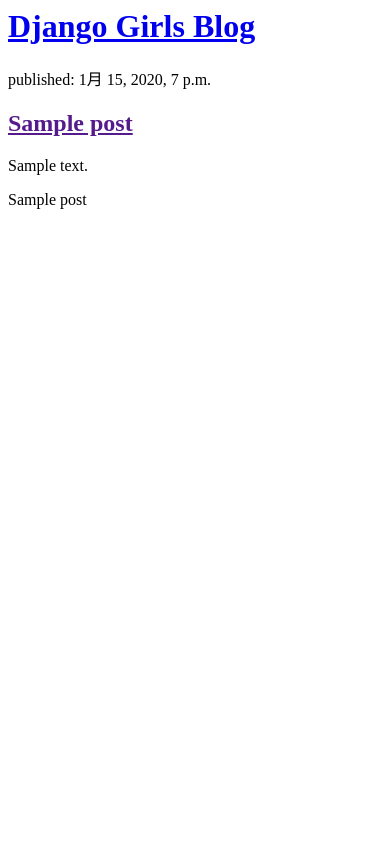
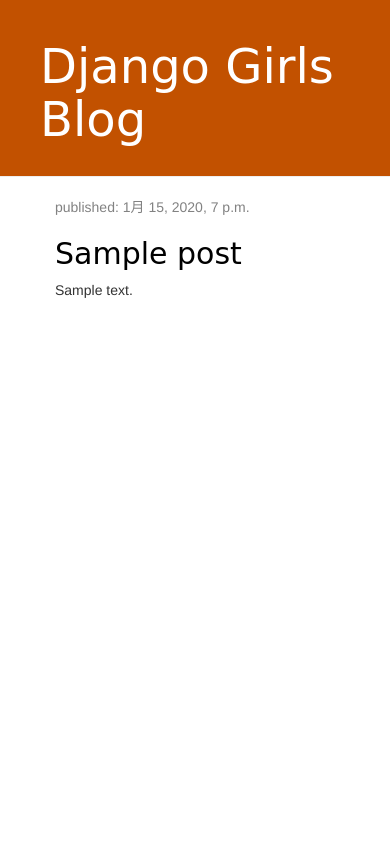
Before and after one commit to yuma1004/my-first-blog, a Django app: page / in a window 390 px wide. Run offline with Django 3.2, Linux system fonts and the light colour scheme; tables that the repository leaves empty hold one stand-in row (values such as "Sample post"); some libraries are stand-ins or nearby versions.

Commit message:
cssの追加

```diff
--- /dev/null
+++ b/blog/static/css/blog.css
@@ -0,0 +1,56 @@
+.page-header {
+  background-color: #C25100;
+  margin-top: 0;
+  padding: 20px 20px 20px 40px;
+}
+
+.page-header h1,
+.page-header h1 a,
+.page-header h1 a:visited,
+.page-header h1 a:active {
+  color: #ffffff;
+  font-size: 36pt;
+  text-decoration: none;
+}
+
+.content {
+  margin-left: 40px;
+}
+
+h1,
+h2,
+h3,
+h4 {
+  font-family: 'Lobster', cursive;
+}
+
+.date {
+  color: #828282;
+}
+
+.save {
+  float: right;
+}
+
+.post-form textarea,
+.post-form input {
+  width: 100%;
+}
+
+.top-menu,
+.top-menu:hover,
+.top-menu:visited {
+  color: #ffffff;
+  float: right;
+  font-size: 26pt;
+  margin-right: 20px;
+}
+
+.post {
+  margin-bottom: 70px;
+}
+
+.post h2 a,
+.post h2 a:visited {
+  color: #000000;
+}
--- a/blog/templates/blog/post_list.html
+++ b/blog/templates/blog/post_list.html
@@ -1,21 +1,29 @@
+{% load static %}
 <html>
     <head>
         <title>Django Girls blog</title>
+        <link rel="stylesheet" href="//maxcdn.bootstrapcdn.com/bootstrap/3.2.0/css/bootstrap.min.css">
+        <link rel="stylesheet" href="//maxcdn.bootstrapcdn.com/bootstrap/3.2.0/css/bootstrap-theme.min.css">
+        <link rel="stylesheet" href="{% static 'css/blog.css' %}">
     </head>
     <body>
-        <div>
+      <div class="page-header">
           <h1><a href="/">Django Girls Blog</a></h1>
       </div>
-
+      <div class="content container">
+          <div class="row">
+              <div class="col-md-8">
                   {% for post in posts %}
-          <div>
+                      <div class="post">
+                          <div class="date">
                               <p>published: {{ post.published_date }}</p>
+                          </div>
                           <h2><a href="">{{ post.title }}</a></h2>
                           <p>{{ post.text|linebreaksbr }}</p>
                       </div>
-            {{ post }}
                   {% endfor %}
-
-
+              </div>
+          </div>
+      </div>
     </body>
 </html>
```
Lines whose indentation alone changed are shown as unchanged.
